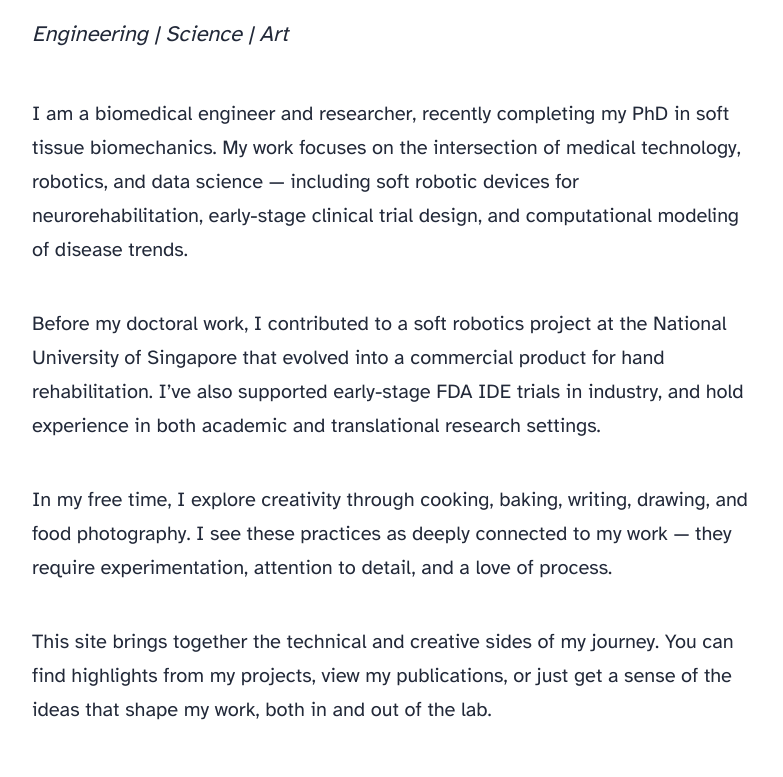
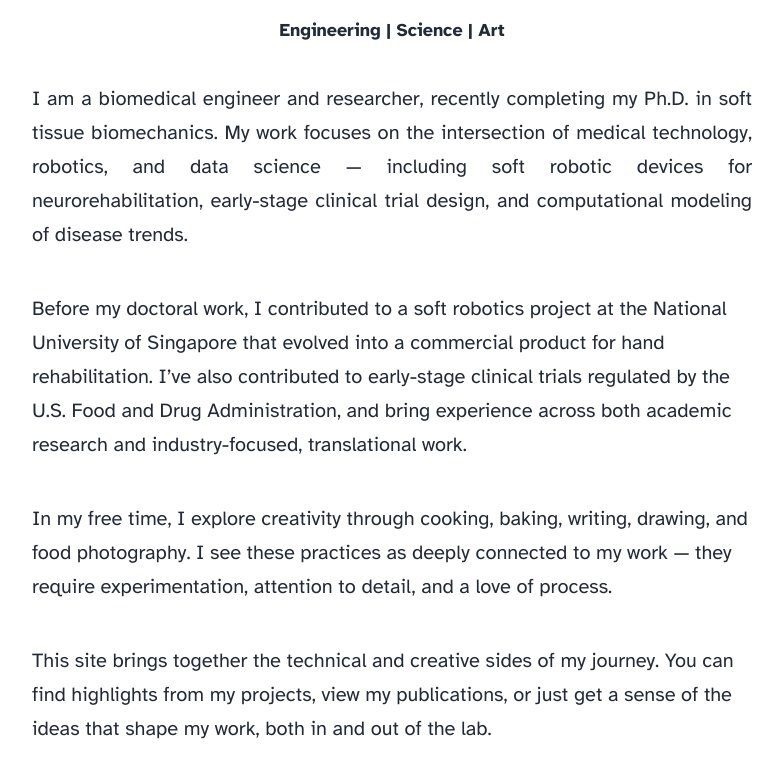
Before and after one commit to fredsebastian/lucky-limit-c371, an Astro site: page / in a window 1280 px wide. Shown: the part 1111-1888 px from the top of the page, without its empty margins (248-1031 px from the left). Built offline with nearby package versions, Linux system fonts and the light colour scheme; Astro itself is replaced by a stand-in of ours.

Commit message:
Update index.astro

```diff
--- a/src/pages/index.astro
+++ b/src/pages/index.astro
@@ -9,19 +9,20 @@ import { SITE_DESCRIPTION } from '../consts';
 	pubDate={new Date('March 20 2025')}
 	heroImage="/fred.jpg"
 >
-	<p style="margin-top: 0; font-style: italic; font-size: 1.1em;">
- 		   Engineering | Science | Art
-	</p>
-	<p>
-		I am a biomedical engineer and researcher, recently completing my PhD in soft tissue biomechanics.
+	<p style="text-align: center; font-size: 0.9em; font-weight: bold; margin-top: 0.2em;">
+   		 Engineering | Science | Art
+  	</p>
+
+	<p style="text-align: justify;">
+		I am a biomedical engineer and researcher, recently completing my Ph.D. in soft tissue biomechanics.
 		My work focuses on the intersection of medical technology, robotics, and data science — including soft robotic devices
 		for neurorehabilitation, early-stage clinical trial design, and computational modeling of disease trends.
 	</p>
 
 	<p>
 		Before my doctoral work, I contributed to a soft robotics project at the National University of Singapore that evolved
-		into a commercial product for hand rehabilitation. I’ve also supported early-stage FDA IDE trials in industry, and hold
-		experience in both academic and translational research settings.
+		into a commercial product for hand rehabilitation. I’ve also contributed to early-stage clinical trials regulated by the
+		U.S. Food and Drug Administration, and bring experience across both academic research and industry-focused, translational work.
 	</p>
 
 	<p>
```
